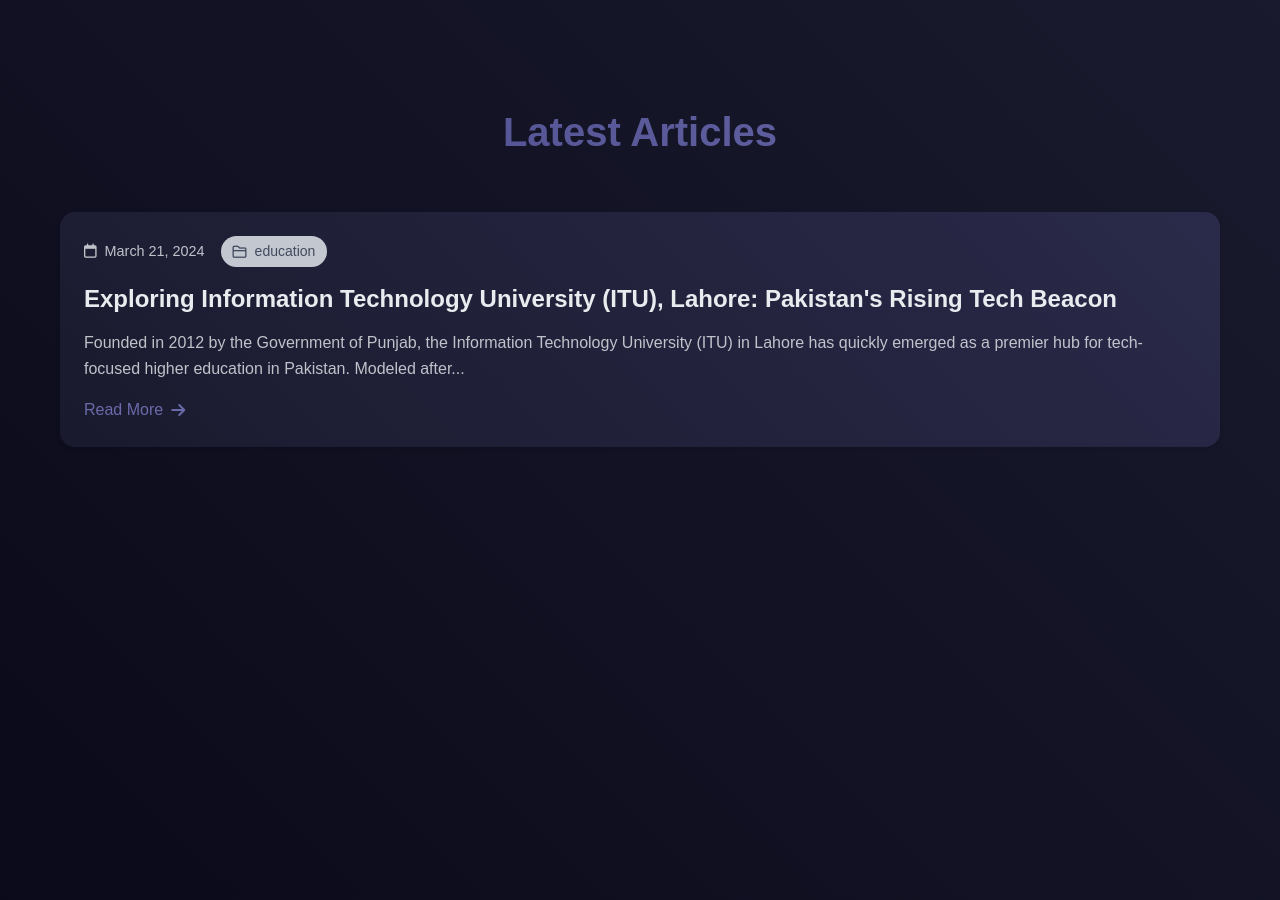
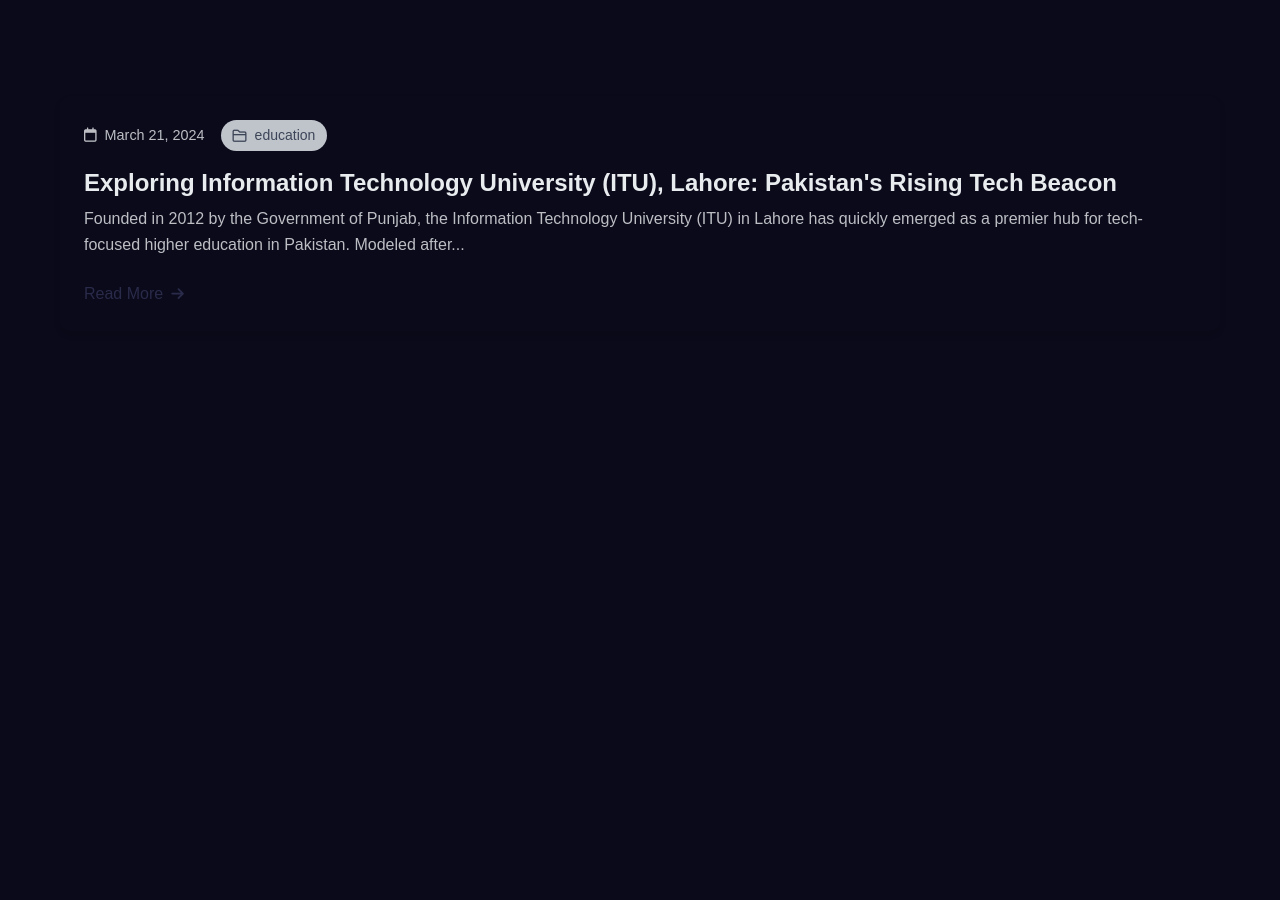
Before and after one commit to TahiraNawab123/portfolio, a Jekyll site: the page built from blog.html, in a window 1280 px wide. Shown: the part 1002-1902 px from the top of the page. Built offline with Jekyll 4.4.1, drawn with Linux system fonts in a browser that asks for light colours; after the commit the page ends 1397 px from its top, so only the background shows below that.

Commit message:
Added blog.html

```diff
--- a/blog.html
+++ b/blog.html
@@ -13,10 +13,9 @@
     </div>
 </section>
 
-<section class="blogs-page">
+<section class="blog-section">
     <div class="container">
-        <h2>Latest Articles</h2>
-        <div class="blogs-grid">
+        <div class="blog-grid">
             {% for post in site.posts %}
             <article class="blog-card">
                 <div class="blog-content">
--- a/styles.css
+++ b/styles.css
@@ -1421,3 +1421,86 @@
 .prev-post:hover, .next-post:hover {
     color: #2d3748;
 }
+
+/* Blog Section Styles */
+.blog-section {
+    padding: 4rem 0;
+    background: var(--bg-color);
+}
+
+.blog-grid {
+    display: grid;
+    grid-template-columns: repeat(auto-fit, minmax(300px, 1fr));
+    gap: 2rem;
+    margin-top: 2rem;
+}
+
+.blog-card {
+    background: var(--card-bg);
+    border-radius: 10px;
+    overflow: hidden;
+    transition: transform 0.3s ease;
+    box-shadow: 0 4px 6px rgba(0, 0, 0, 0.1);
+}
+
+.blog-card:hover {
+    transform: translateY(-5px);
+}
+
+.blog-content {
+    padding: 1.5rem;
+}
+
+.blog-meta {
+    display: flex;
+    gap: 1rem;
+    margin-bottom: 1rem;
+    font-size: 0.9rem;
+    color: var(--text-secondary);
+}
+
+.blog-meta span {
+    display: flex;
+    align-items: center;
+    gap: 0.5rem;
+}
+
+.blog-card h3 {
+    margin: 0.5rem 0;
+    font-size: 1.5rem;
+    color: var(--text-primary);
+}
+
+.blog-card p {
+    color: var(--text-secondary);
+    margin-bottom: 1.5rem;
+    line-height: 1.6;
+}
+
+.read-more {
+    display: inline-flex;
+    align-items: center;
+    gap: 0.5rem;
+    color: var(--accent-color);
+    text-decoration: none;
+    font-weight: 500;
+    transition: gap 0.3s ease;
+}
+
+.read-more:hover {
+    gap: 0.8rem;
+}
+
+.read-more i {
+    font-size: 0.9rem;
+}
+
+@media (max-width: 768px) {
+    .blog-grid {
+        grid-template-columns: 1fr;
+    }
+
+    .blog-card {
+        max-width: 100%;
+    }
+}
```
